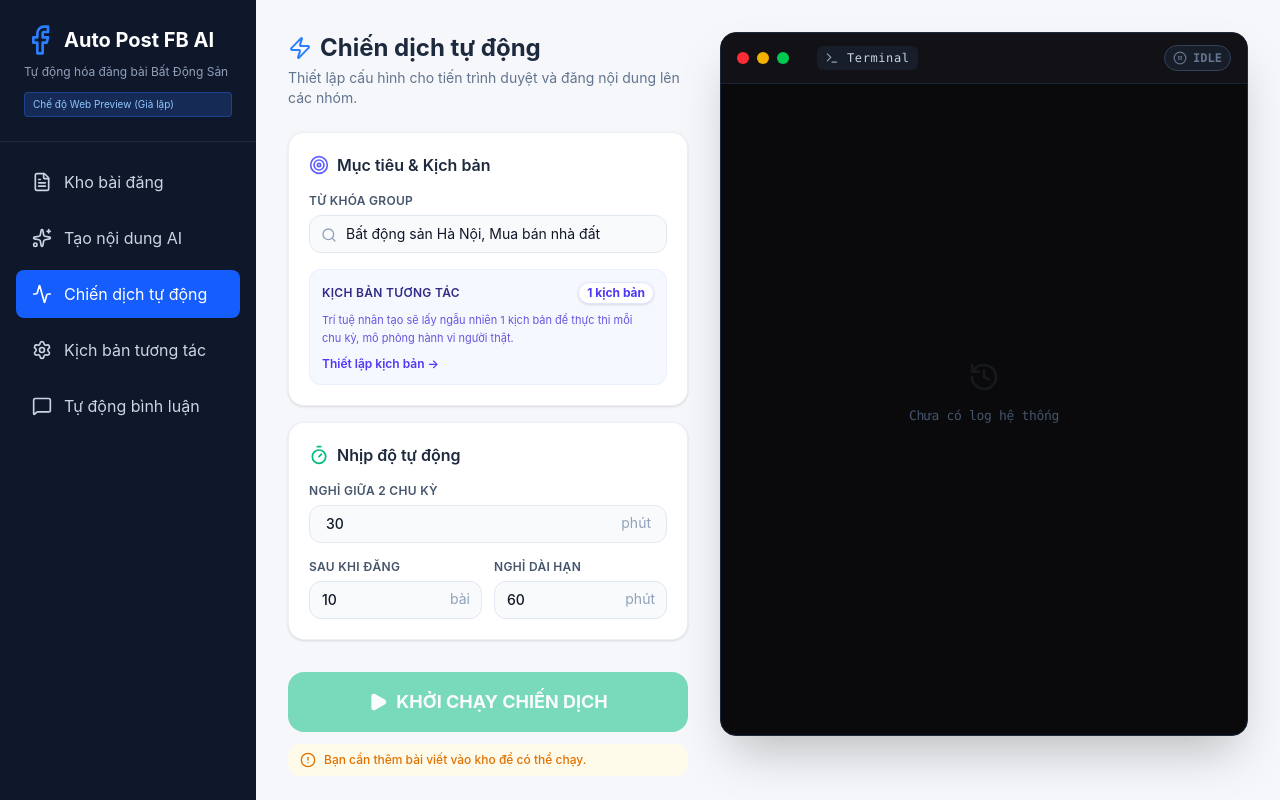
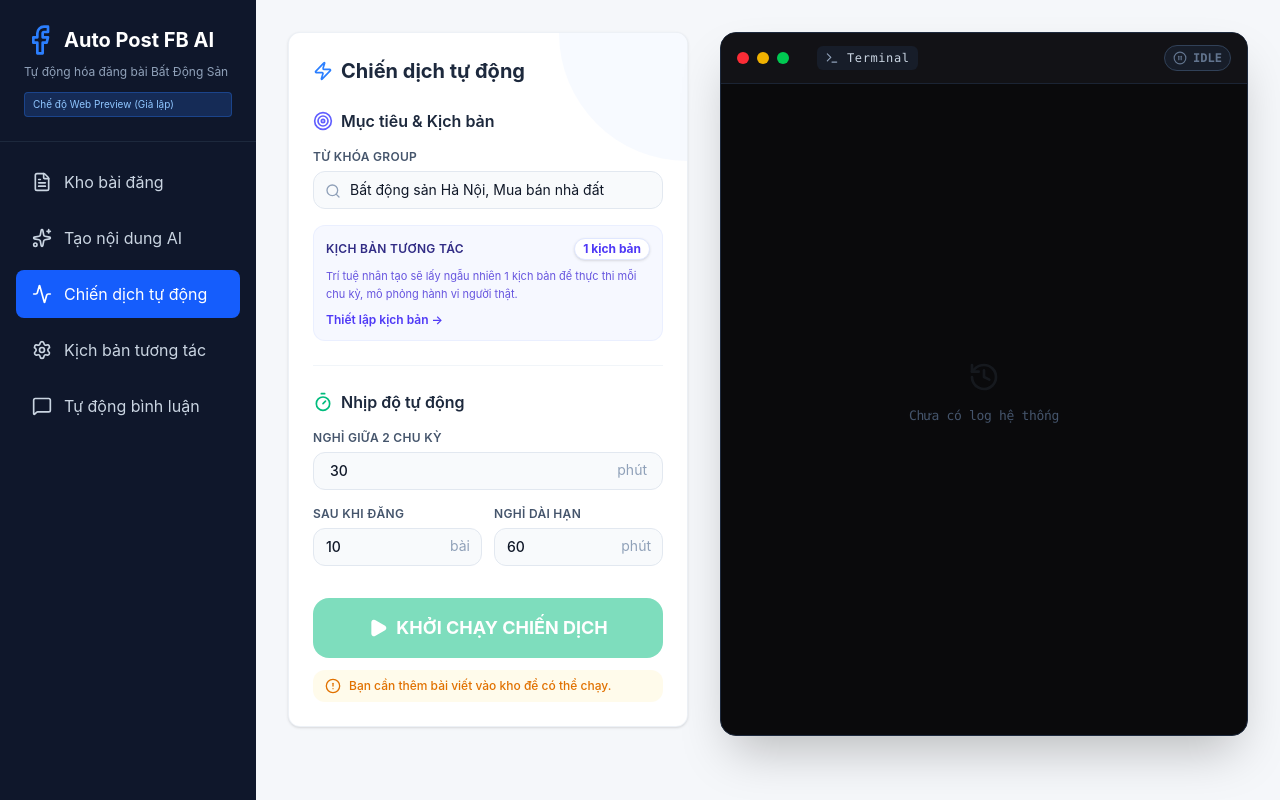
Before and after one commit to nhattruong-collab/FB-Auto-Real-Estate, a Next.js app: page / in a window 1280 px wide. Both pictures are taken after a click on the button "Chiến dịch tự động". Built offline with nearby package versions, Linux system fonts and the light colour scheme.

Commit message:
Update UI
Update UI

```diff
--- a/app/page.tsx
+++ b/app/page.tsx
@@ -599,17 +599,17 @@ function AutomationView({ posts, keywords, setKeywords, intervalMinutes, setInte
     <div className="flex h-full flex-col lg:flex-row gap-8 pb-8">
       {/* Settings Side */}
       <div className="w-full lg:w-5/12 flex flex-col shrink-0 gap-6 max-w-xl">
-        <div>
-          <h2 className="text-2xl font-bold flex items-center gap-2 text-slate-800">
-            <Zap className="w-6 h-6 text-blue-500" />
+        <div className="bg-white p-6 rounded-xl border border-slate-200/60 shadow-sm space-y-6 relative overflow-hidden">
+          <div className="absolute top-0 right-0 w-32 h-32 bg-blue-50/50 rounded-bl-full pointer-events-none" />
+
+          <h2 className="text-xl font-bold flex items-center gap-2 relative text-slate-800">
+            <Zap className="w-5 h-5 text-blue-500" />
             Chiến dịch tự động
           </h2>
-          <p className="text-slate-500 text-sm mt-1">Thiết lập cấu hình cho tiến trình duyệt và đăng nội dung lên các nhóm.</p>
-        </div>
 
-        <div className="space-y-4">
-          {/* Card 1: Mục tiêu */}
-          <div className="bg-white p-5 rounded-2xl border border-slate-200/60 shadow-sm relative overflow-hidden">
+          <div className="space-y-6 relative">
+            {/* Section 1: Mục tiêu */}
+            <div className="relative">
               <div className="flex items-center gap-2 mb-4">
                 <Target className="w-5 h-5 text-indigo-500" />
                 <h3 className="font-semibold text-slate-800">Mục tiêu & Kịch bản</h3>
@@ -649,8 +649,10 @@ function AutomationView({ posts, keywords, setKeywords, intervalMinutes, setInte
               </div>
             </div>
 
-          {/* Card 2: Chu kỳ */}
-          <div className="bg-white p-5 rounded-2xl border border-slate-200/60 shadow-sm">
+            <hr className="border-slate-100" />
+
+            {/* Section 2: Chu kỳ */}
+            <div>
               <div className="flex items-center gap-2 mb-4">
                 <Timer className="w-5 h-5 text-emerald-500" />
                 <h3 className="font-semibold text-slate-800">Nhịp độ tự động</h3>
@@ -695,7 +697,6 @@ function AutomationView({ posts, keywords, setKeywords, intervalMinutes, setInte
                 </div>
               </div>
             </div>
-        </div>
 
             {/* Start / Stop Section */}
             <div className="pt-2">
@@ -718,6 +719,8 @@ function AutomationView({ posts, keywords, setKeywords, intervalMinutes, setInte
                    )}
                  </div>
               )}
+            </div>
+          </div>
         </div>
       </div>
 
```
Lines whose indentation alone changed are shown as unchanged.
